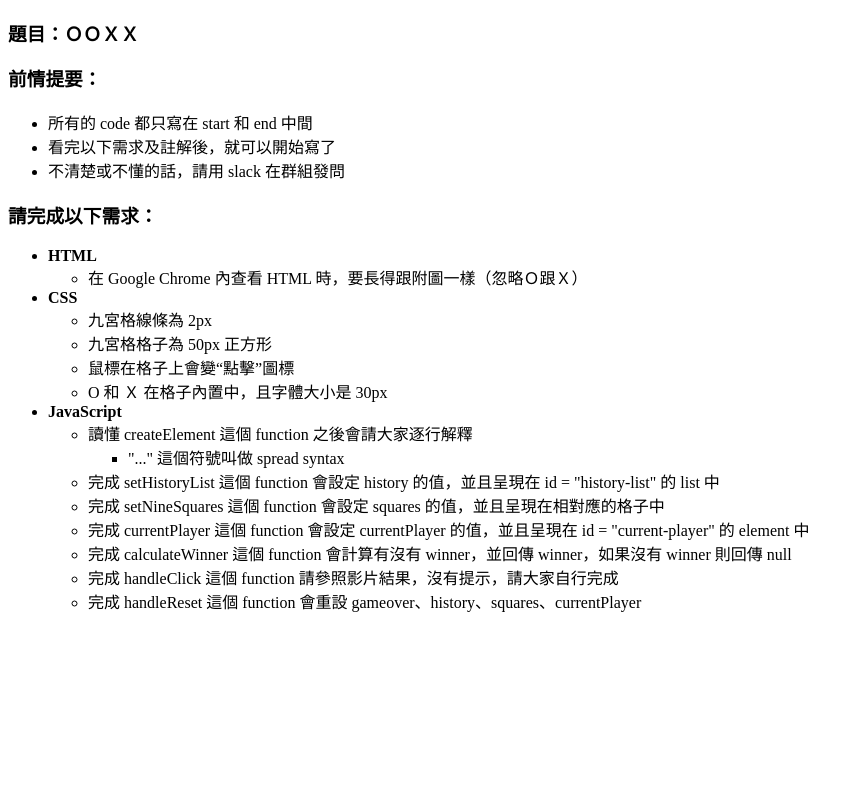
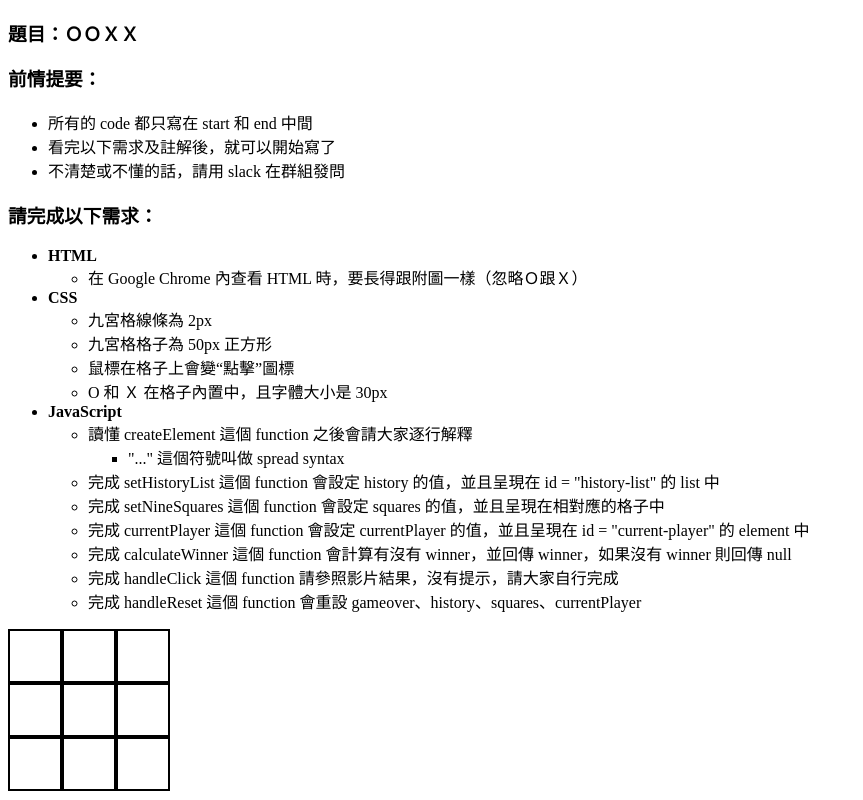
Before and after one commit to MingHHsu/frontend-note, a website: page homework/week2/KJ/index.html in a window 1280 px wide. Shown: the whole page, without its empty margins (0-863 px from the left). Drawn offline with Linux system fonts and the light colour scheme.

Commit message:
feat. createElement for div

```diff
--- a/homework/week2/KJ/index.html
+++ b/homework/week2/KJ/index.html
@@ -4,6 +4,7 @@
     <meta charset="utf-8" />
     <meta name="viewport" content="width=device-width, initial-scale=1" />
     <meta name="theme-color" content="#000000" />
+    <link rel="stylesheet" type="text/css" href="style.css" />
     <title>Exercise</title>
   </head>
   <body>
@@ -149,14 +150,29 @@
 
     function main() {
       const root = document.getElementById('root');
-      const game = createElement(
-        // start
-        // end
-      );
+      const game = document.createElement('div');
+      game.className = 'game'
+      const gameGrid = gridCreater(3, 3);
       root.appendChild(game);
+      game.appendChild(gameGrid);
     }
 
-    main();
+    function gridCreater(rows, columns) {
+      let div = document.createElement('div');
+      div.className = 'game-table';
+
+      for (let i = 0; i < rows * columns; i++) {
+          let cell = document.createElement('div');
+          cell.id = 'square-' + i;
+          cell.className = 'square';
+          div.appendChild(cell);
+      }
+
+      return div;
+    }
+
+main();
+
   </script>
   <style>
     /* start */
--- a/homework/week2/KJ/style.css
+++ b/homework/week2/KJ/style.css
@@ -1,5 +1,11 @@
+.game-table {
+  display: flex;
+  flex-wrap: wrap;
+  width: 200px;
+}
+
 .square {
-    width: 75px;
-    height: 75px;
-    border: 2px solid;
-};
+  width: 50px;
+  height: 50px;
+  border: 2px solid black;
+}
```
Also changed, not shown: 1 other file.
